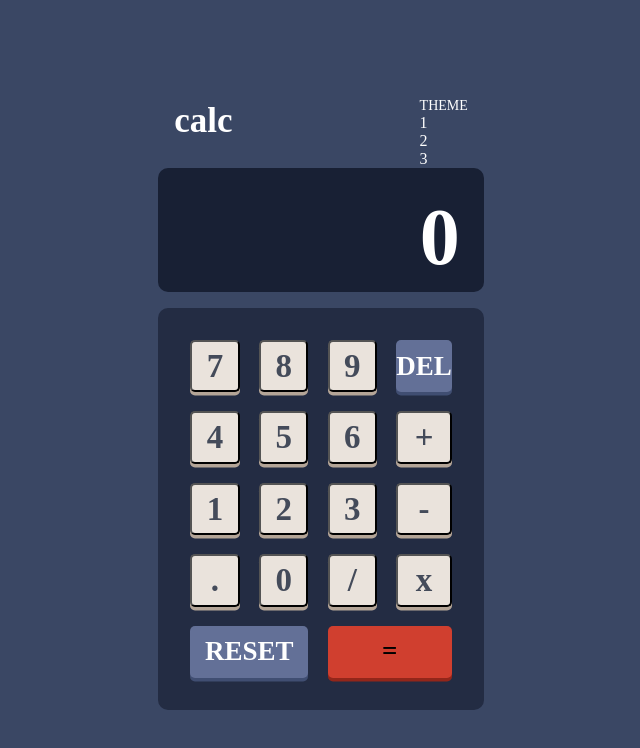
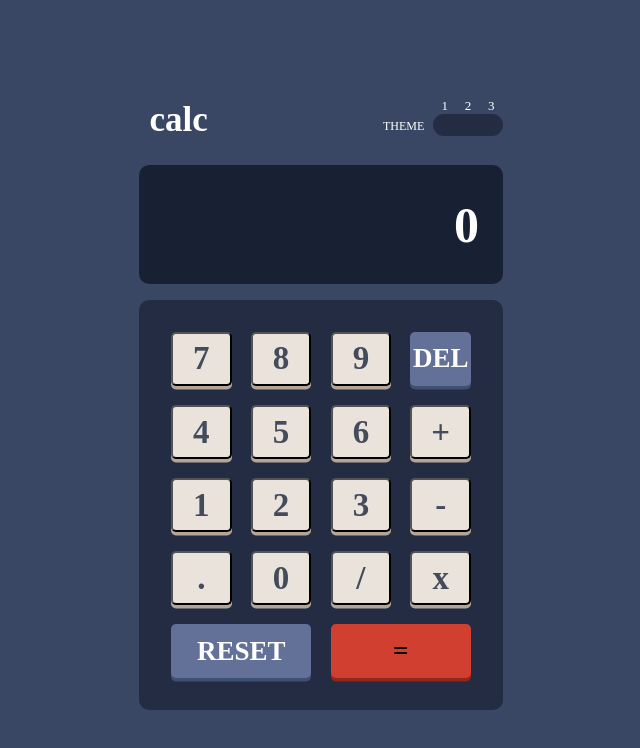
Before and after one commit to JulianG1808/Calculator-App-React, a React (Create React App) app: page / in a window 1280 px wide. Shown: the top 748 px of the page, without its empty margins (319-959 px from the left). Built offline with nearby package versions, Linux system fonts and the light colour scheme.

Commit message:
new styles for switcher theme

```diff
--- a/src/styles/components/_calculator.scss
+++ b/src/styles/components/_calculator.scss
@@ -1,6 +1,6 @@
 .calculator_calcBox {
   background-color: transparent;
-  width: 27vw;
+  width: 30vw;
   height: 80vh;
   display: flex;
   flex-direction: column;
@@ -11,7 +11,7 @@
     background-color: transparent;
     display: flex;
     justify-content: space-between;
-    padding: 0.5rem 1rem;
+    padding: 0.5rem 0;
     top: 0;
     width: 100%;
     height: 10%;
@@ -25,15 +25,67 @@
       justify-content: center;
       align-items: center;
       font-weight: 600;
+      margin-left: 0.3em;
     }
 
-    .calculator_theme {
-      font-size: 14px;
-      text-align: center;
+    .containerTheme {
+      width: 120px;
       display: flex;
-      justify-content: center;
-      align-items: center;
-      font-weight: 400;
+      flex-direction: row;
+      justify-content: space-between;
+      align-items: end;
+      margin-bottom: 0.3rem;
+
+      .calculator_theme {
+        font-size: 12px;
+        text-align: center;
+        display: flex;
+        font-weight: 500;
+        margin-bottom: 2px;
+      }
+
+      .containerSwitchTheme {
+        height: 100%;
+        width: 70px;
+        display: flex;
+        flex-direction: column;
+        justify-content: center;
+        align-items: space-around;
+
+        .numberOfTheme {
+          display: flex;
+          justify-content: space-around;
+          font-size: 13px;
+          width: 100%;
+          font-weight: 400;
+          height: 50%;
+        }
+
+        .buttonsTheme {
+          background-color: hsl(223, 31%, 20%);
+          height: 70%;
+          width: 100%;
+          border-radius: 50px;
+          display: flex;
+          justify-content: space-around;
+          align-items: center;
+          padding: 5px;
+
+          button {
+            width: 33%;
+            height: 100%;
+            border-radius: 50px;
+            background-color: transparent;
+            border: 0px;
+            transition: all .2s ease-out;
+
+          }
+
+          button:focus {
+            background-color: hsl(6, 63%, 50%);
+          }
+        }
+      }
     }
 
   }
@@ -48,15 +100,19 @@
     .calculator_input {
       height: 100%;
       width: 100%;
-      font-size: 80px;
+      font-size: 50px;
+      word-wrap: word-break;
+      // max-width: 200px;
       font-weight: 600;
       color: white;
     // right: 0;
     // bottom: 0;
       display: flex;
       justify-content: end;
-    // align-items: start;
-
+      align-items: center;
+      padding: 0;
+      margin: 0;
+      overflow-y: hidden;
     }
   }
 
```
